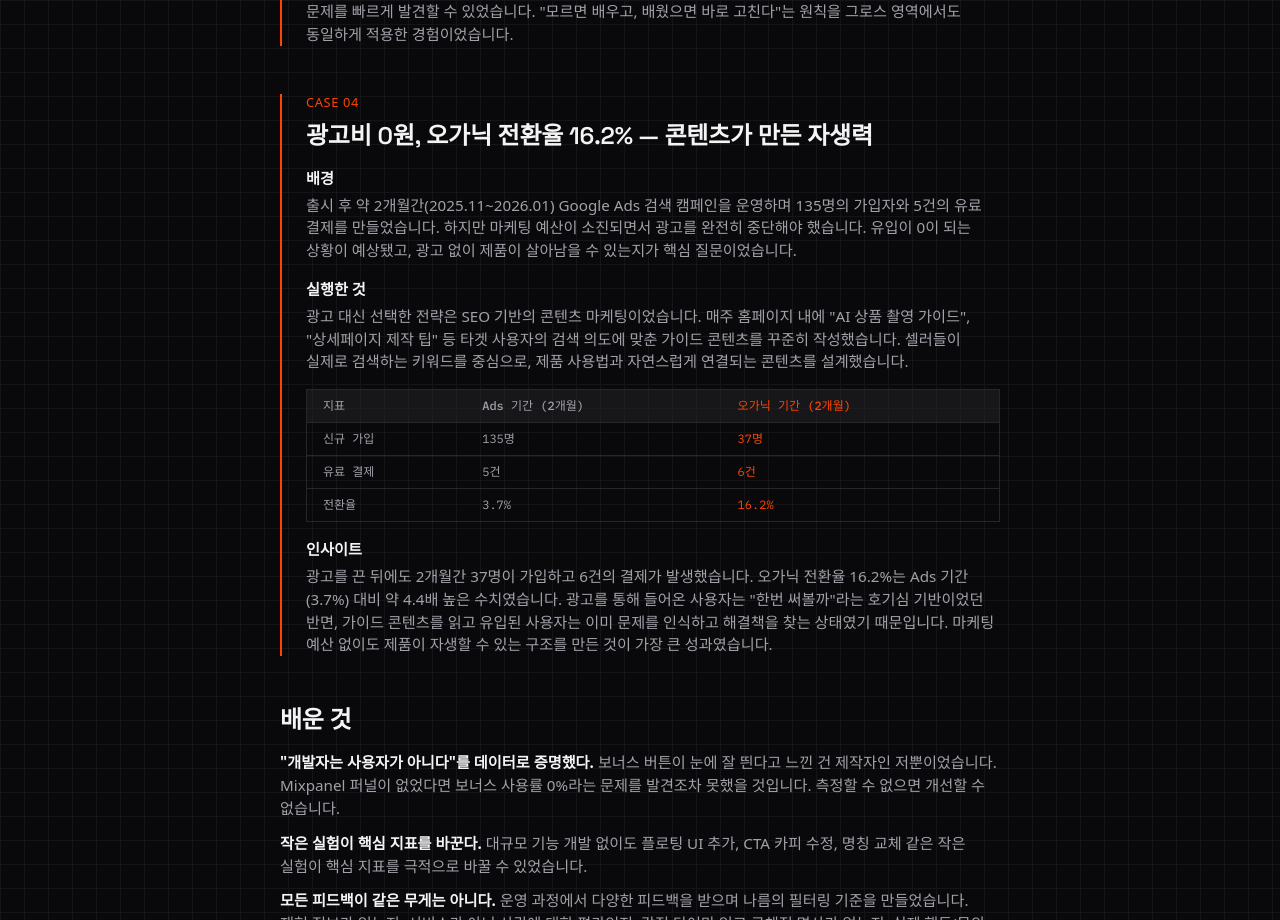
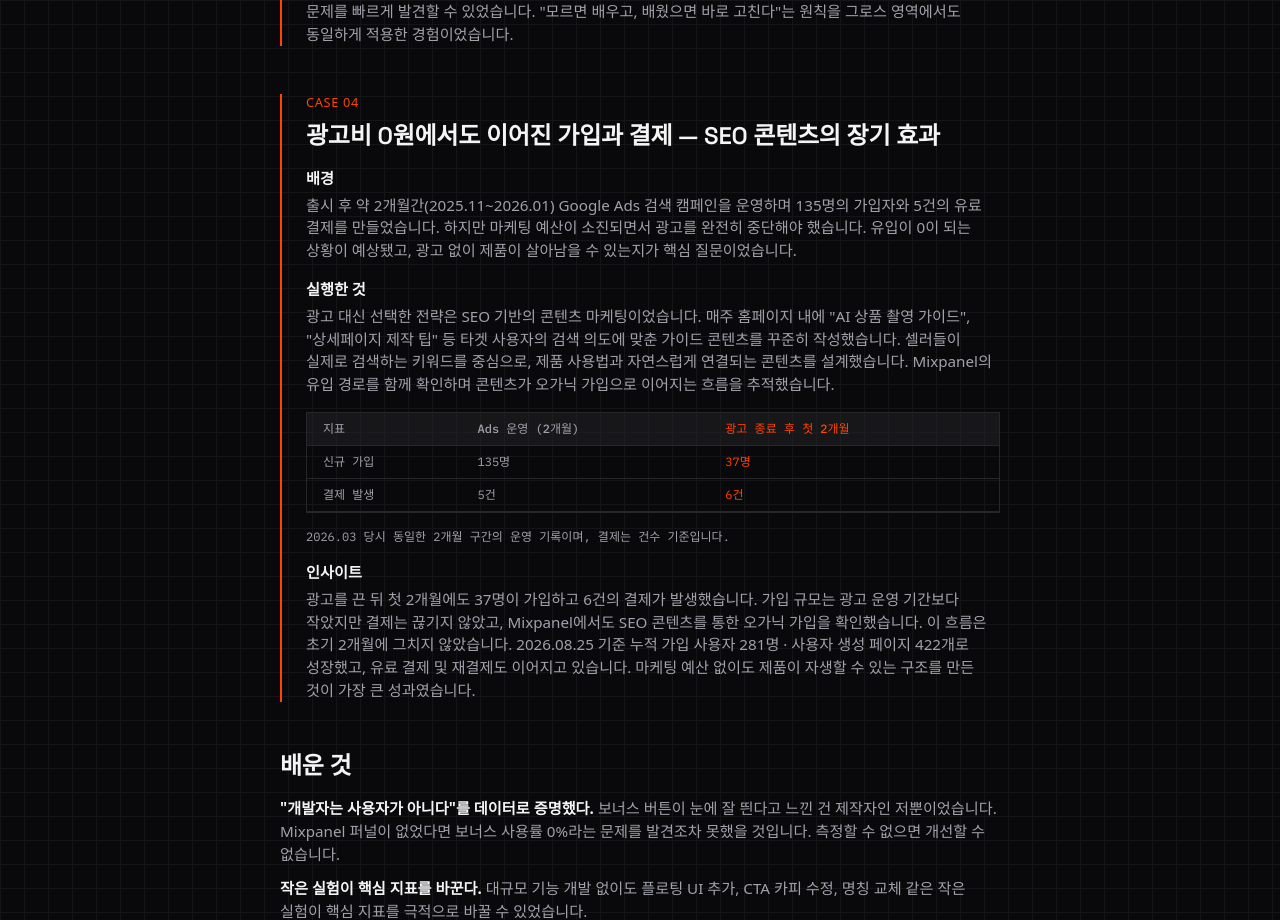
Before and after one commit to Baeju0/baeju0, a Next.js app: page /case-studies/sellpage-growth in a window 1280 px wide. Shown: the part 2760-3680 px from the top of the page. Built offline with nearby package versions, Linux system fonts and the light colour scheme; no server answers.

Commit message:
content: 오가닉 성과를 초기 검증과 장기 결과로 분리

```diff
--- a/src/app/case-studies/sellpage-growth/page.tsx
+++ b/src/app/case-studies/sellpage-growth/page.tsx
@@ -404,7 +404,7 @@ export default async function SellPageGrowthCaseStudy() {
             Case 04
           </p>
           <h2 className="font-[family-name:var(--font-space-grotesk)] text-display-h3 mb-4 text-[var(--color-primary)]">
-            광고비 0원, 오가닉 전환율 16.2% — 콘텐츠가 만든 자생력
+            광고비 0원에서도 이어진 가입과 결제 — SEO 콘텐츠의 장기 효과
           </h2>
 
           <div className="space-y-4 text-body-small text-[var(--neutral-500)]">
@@ -431,11 +431,12 @@ export default async function SellPageGrowthCaseStudy() {
                 &quot;상세페이지 제작 팁&quot; 등 타겟 사용자의 검색 의도에
                 맞춘 가이드 콘텐츠를 꾸준히 작성했습니다. 셀러들이 실제로
                 검색하는 키워드를 중심으로, 제품 사용법과 자연스럽게 연결되는
-                콘텐츠를 설계했습니다.
+                콘텐츠를 설계했습니다. Mixpanel의 유입 경로를 함께 확인하며
+                콘텐츠가 오가닉 가입으로 이어지는 흐름을 추적했습니다.
               </p>
             </div>
 
-            {/* Before/After 비교 */}
+            {/* 광고 운영 종료 전후의 초기 2개월 비교 */}
             <div className="my-4 overflow-hidden border border-[var(--neutral-300)]">
               <table className="w-full text-left">
                 <thead>
@@ -444,10 +445,10 @@ export default async function SellPageGrowthCaseStudy() {
                       지표
                     </th>
                     <th className="px-4 py-2 font-[family-name:var(--font-ibm-plex-mono)] text-xs font-medium text-[var(--neutral-500)]">
-                      Ads 기간 (2개월)
+                      Ads 운영 (2개월)
                     </th>
                     <th className="px-4 py-2 font-[family-name:var(--font-ibm-plex-mono)] text-xs font-medium text-[var(--color-accent)]">
-                      오가닉 기간 (2개월)
+                      광고 종료 후 첫 2개월
                     </th>
                   </tr>
                 </thead>
@@ -465,7 +466,7 @@ export default async function SellPageGrowthCaseStudy() {
                   </tr>
                   <tr className="border-b border-[var(--neutral-300)]">
                     <td className="px-4 py-2 text-[var(--neutral-500)]">
-                      유료 결제
+                      결제 발생
                     </td>
                     <td className="px-4 py-2 text-[var(--neutral-500)]">
                       5건
@@ -474,33 +475,28 @@ export default async function SellPageGrowthCaseStudy() {
                       6건
                     </td>
                   </tr>
-                  <tr>
-                    <td className="px-4 py-2 text-[var(--neutral-500)]">
-                      전환율
-                    </td>
-                    <td className="px-4 py-2 text-[var(--neutral-500)]">
-                      3.7%
-                    </td>
-                    <td className="px-4 py-2 text-[var(--color-accent)]">
-                      16.2%
-                    </td>
-                  </tr>
                 </tbody>
               </table>
             </div>
+            <p className="font-[family-name:var(--font-ibm-plex-mono)] text-xs">
+              2026.03 당시 동일한 2개월 구간의 운영 기록이며, 결제는 건수
+              기준입니다.
+            </p>
 
             <div>
               <h3 className="mb-1 font-semibold text-[var(--color-primary)]">
                 인사이트
               </h3>
               <p>
-                광고를 끈 뒤에도 2개월간 37명이 가입하고 6건의 결제가
-                발생했습니다. 오가닉 전환율 16.2%는 Ads 기간(3.7%) 대비 약
-                4.4배 높은 수치였습니다. 광고를 통해 들어온 사용자는 &quot;한번
-                써볼까&quot;라는 호기심 기반이었던 반면, 가이드 콘텐츠를 읽고
-                유입된 사용자는 이미 문제를 인식하고 해결책을 찾는
-                상태였기 때문입니다. 마케팅 예산 없이도 제품이 자생할 수
-                있는 구조를 만든 것이 가장 큰 성과였습니다.
+                광고를 끈 뒤 첫 2개월에도 37명이 가입하고 6건의 결제가
+                발생했습니다. 가입 규모는 광고 운영 기간보다 작았지만 결제는
+                끊기지 않았고, Mixpanel에서도 SEO 콘텐츠를 통한 오가닉 가입을
+                확인했습니다. 이 흐름은 초기 2개월에 그치지 않았습니다.{' '}
+                {formatKstDate(sellPageStats.asOf)} 기준 누적 가입 사용자{' '}
+                {sellPageStats.registeredUsers}명 · 사용자 생성 페이지{' '}
+                {sellPageStats.generatedPages}개로 성장했고, 유료 결제 및
+                재결제도 이어지고 있습니다. 마케팅 예산 없이도 제품이 자생할
+                수 있는 구조를 만든 것이 가장 큰 성과였습니다.
               </p>
             </div>
           </div>
```
